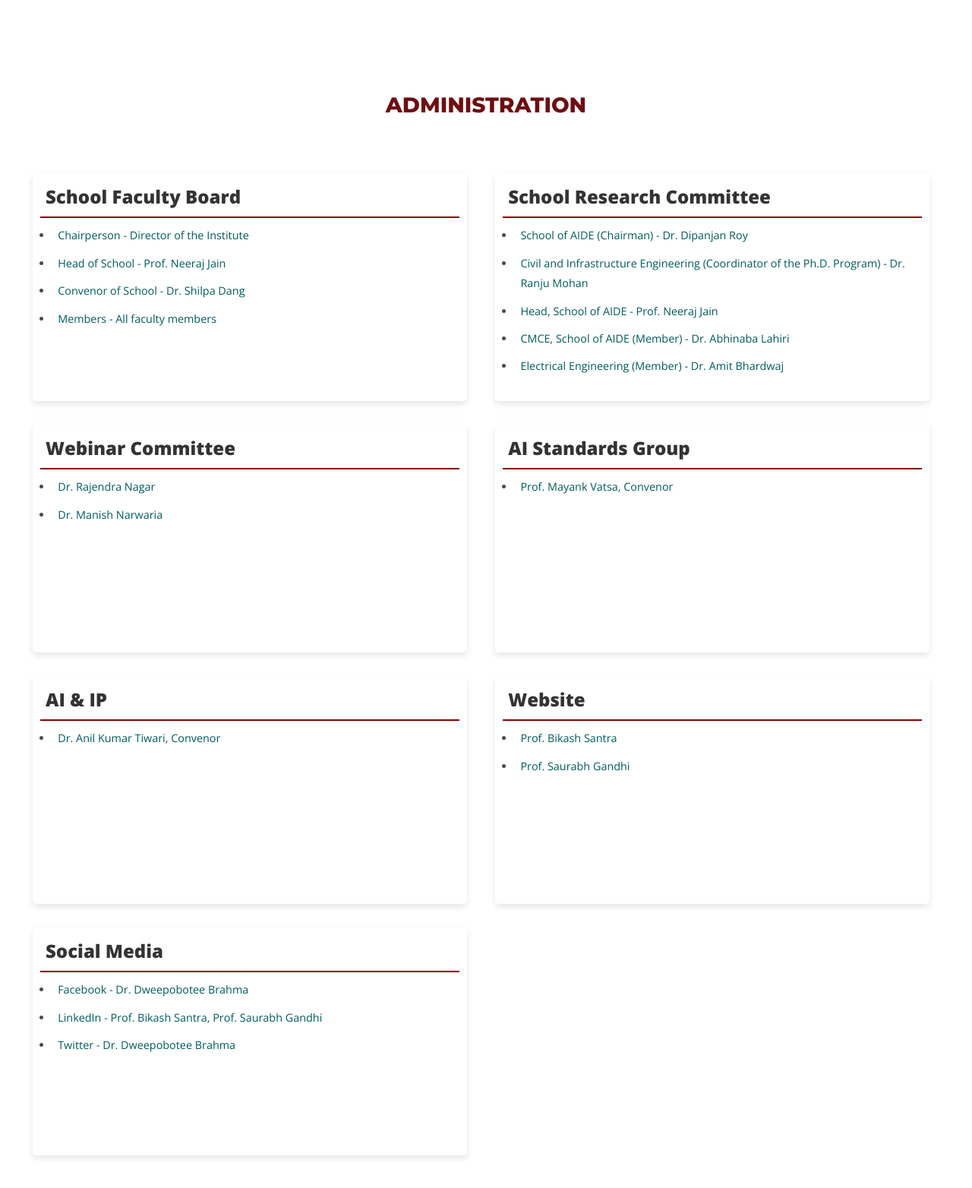
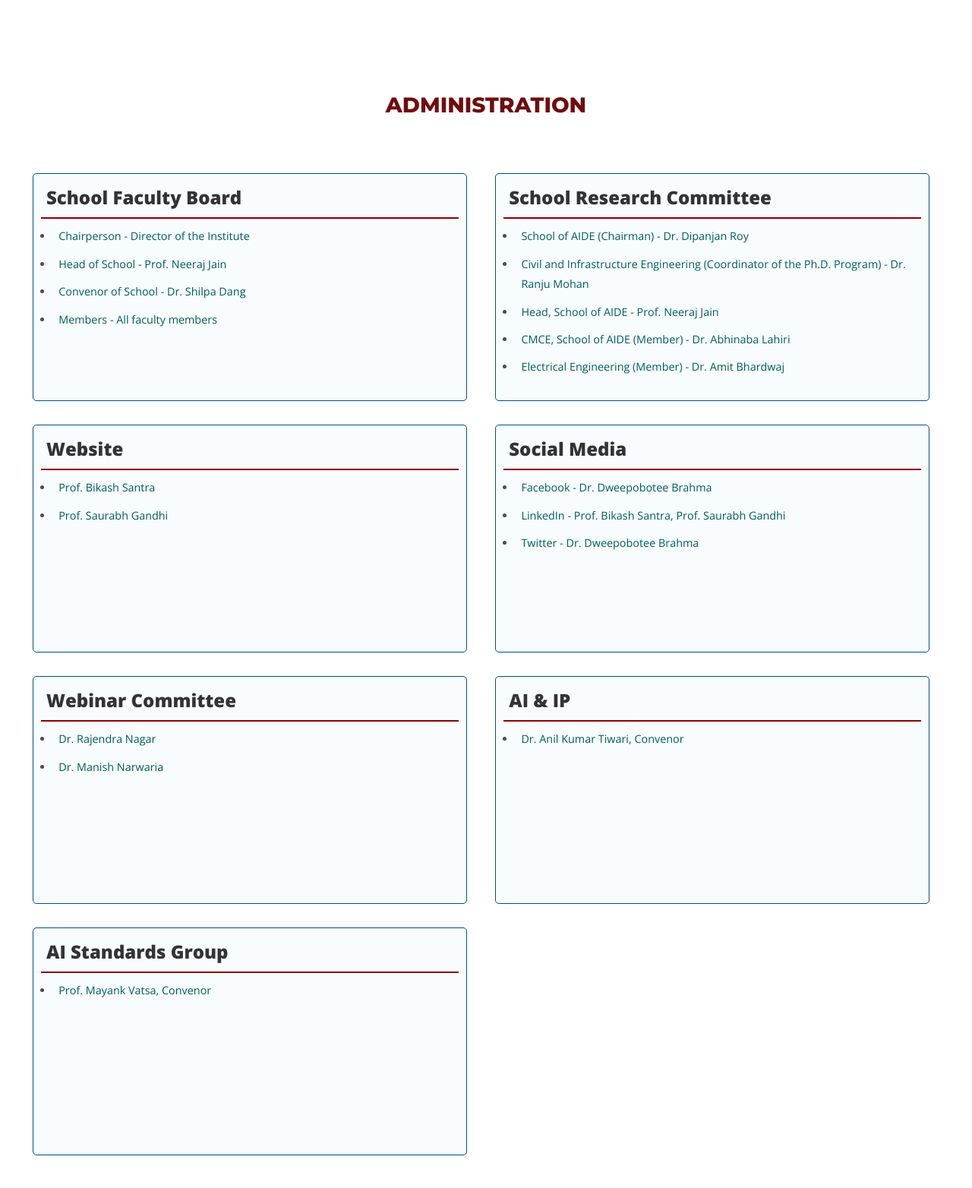
Before and after one commit to SAIDEIITJ/SAIDE_main, a Jekyll site: the page built from _pages/governance.html, in a window 1280 px wide, cut to the strip 600-2335 px from the top of the page. Shown: the top 1564 px of the strip at 76% size. Built offline with Jekyll 4.4.1, drawn with Linux system fonts in a browser that asks for light colours; nearby versions of some CDN libraries; some of the changed text lies outside the part shown.

Commit message:
minor changes to governance and footer

```diff
--- a/_includes/footer.html
+++ b/_includes/footer.html
@@ -56,7 +56,7 @@
                       {% endif %}
                       {{ thisyear }}
                       {% if site.owner %}{{ site.owner }}{% else %}{{ site.title }}{% endif %}</li>
-                  <li>Design: <a href="http://html5up.net" target="_blank">HTML5 UP</a></li>
+                  <li>Made by: <a href="#" target="_blank">Iva Agarwal</a>, <a href="#" target="_blank"> Satvik Wazir</a>, <a href="#" target="_blank">Karan Raj</a></li>
                   <li>Built with: <a href="http://jekyllrb.com" target="_blank">Jekyll</a></li>
               </ul>
           </div>
--- a/_pages/governance.html
+++ b/_pages/governance.html
@@ -58,8 +58,9 @@ margin-bottom: 30px;
 padding: 10px;
 width: 46%;
 margin-left:37px;
-background-color: #ffffff94;
-box-shadow: 0 4px 8px rgba(0, 0, 0, 0.1);
+background-color: #cae9ff22;
+border: 1px solid #014f86;
+
 border-radius: 5px;
 height: 300px;
 }
@@ -100,44 +101,47 @@ margin-bottom: 20px;
 </div>
 <div class="row">
 <div class="col-md-6">
-<h2 id="resheading">Webinar Committee</h2>
-<ul>
-<li><a href="http://home.iitj.ac.in/~rn/" target="_blank" id="links">Dr. Rajendra Nagar</a></li>
-<li><a href="#" target="_blank" id="links">Dr. Manish Narwaria</a></li>
-</ul>
+  <h2 id="resheading">Website</h2>
+  <ul>
+  <li><a href="http://home.iitj.ac.in/~bikash/" target="_blank" id="links">  Prof. Bikash Santra</a></li>
+  <li><a href="https://csndl-iitd.github.io/cndl-website/" target="_blank" id="links">  Prof. Saurabh Gandhi</a></li>
+  </ul>
 </div>
 <div class="col-md-6">
-<h2 id="resheading">AI Standards Group</h2>
+  <h2 id="resheading">Social Media</h2>
 <ul>
-<li><a href="http://home.iitj.ac.in/~mvatsa/" target="_blank" id="links"> Prof. Mayank Vatsa, Convenor</a></li>
+<li><a href="#" target="_blank" id="links">Facebook - Dr. Dweepobotee Brahma</a></li>
+<li><a href="#" target="_blank" id="links">LinkedIn - Prof. Bikash Santra, Prof. Saurabh Gandhi </a></li>
+<li><a href="#" target="_blank" id="links">Twitter - Dr. Dweepobotee Brahma</a></li>
+
 </ul>
+
 </div>
 </div>
 
 <div class="row">
+  <div class="col-md-6">
+    <h2 id="resheading">Webinar Committee</h2>
+    <ul>
+    <li><a href="http://home.iitj.ac.in/~rn/" target="_blank" id="links">Dr. Rajendra Nagar</a></li>
+    <li><a href="#" target="_blank" id="links">Dr. Manish Narwaria</a></li>
+    </ul>
+    </div>
 <div class="col-md-6">
 <h2 id="resheading">AI & IP </h2>
 <ul>
 <li><a href="http://home.iitj.ac.in/~akt/" target="_blank" id="links">  Dr. Anil Kumar Tiwari, Convenor</a></li>
 </ul>
 </div>
-<div class="col-md-6">
-<h2 id="resheading">Website</h2>
-<ul>
-<li><a href="http://home.iitj.ac.in/~bikash/" target="_blank" id="links">  Prof. Bikash Santra</a></li>
-<li><a href="https://csndl-iitd.github.io/cndl-website/" target="_blank" id="links">  Prof. Saurabh Gandhi</a></li>
-</ul>
-</div>
+
 </div>
 <div class="row">
 <div class="col-md-6">
-<h2 id="resheading">Social Media</h2>
+<h2 id="resheading">AI Standards Group</h2>
 <ul>
-<li><a href="#" target="_blank" id="links">Facebook - Dr. Dweepobotee Brahma</a></li>
-<li><a href="#" target="_blank" id="links">LinkedIn - Prof. Bikash Santra, Prof. Saurabh Gandhi </a></li>
-<li><a href="#" target="_blank" id="links">Twitter - Dr. Dweepobotee Brahma</a></li>
+<li><a href="http://home.iitj.ac.in/~mvatsa/" target="_blank" id="links"> Prof. Mayank Vatsa, Convenor</a></li>
+</ul>
 
-</ul>
 </div>
 </div>
 </div>
--- a/js/script.js
+++ b/js/script.js
@@ -60,7 +60,7 @@ $(document).ready(function() {
         'Governance.png',
         'health.png',
         'iit.png',
-        'intellilnfra.png',
+        'intelliInfra.png',
 
         'Labs.png',
         'loc1.jpeg',
```
Also changed, not shown: _pages/labs.html (+17 -35 lines), 1 other file.
